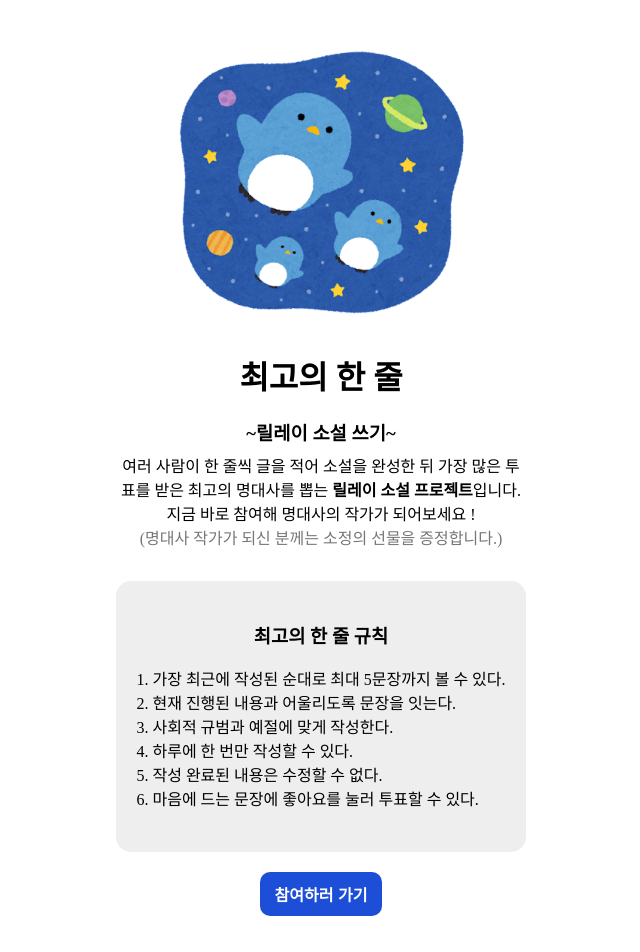
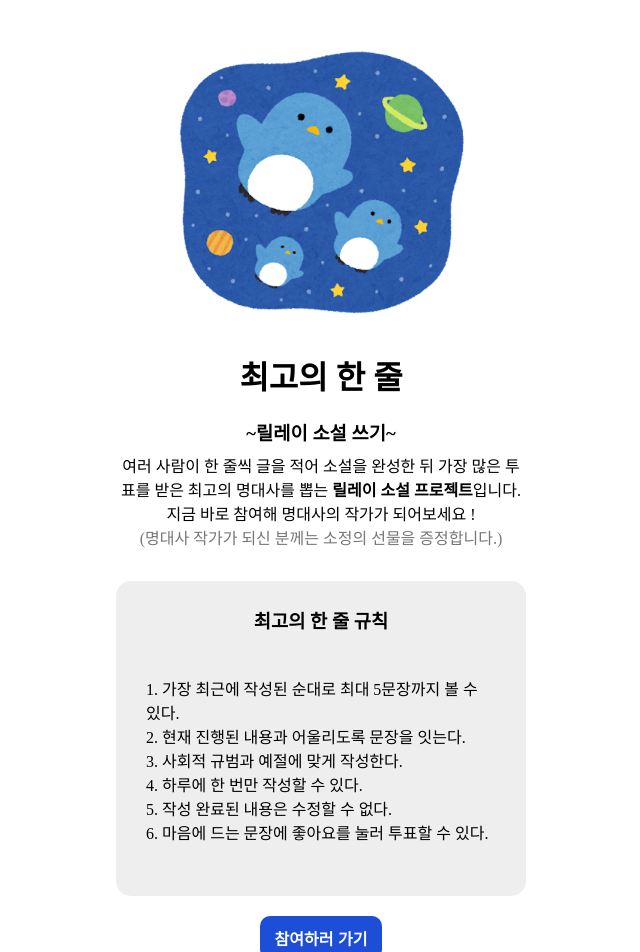
Before and after one commit to 2021bong/the-best-line, a Next.js app: page / in a window 1280 px wide. Shown: the top 952 px of the page, without its empty margins (319-959 px from the left). Before the commit the page ends 916 px from the top, so only its background shows below. Built offline with nearby package versions, Linux system fonts and the light colour scheme.

Commit message:
refactor : separating writing rules component into another file

```diff
--- a/app/globals.css
+++ b/app/globals.css
@@ -61,3 +61,11 @@ p {
   display: block;
   padding: 10px 30px;
 }
+
+.rules_box {
+  display: flex;
+  flex-direction: column;
+  padding: 25px 15px;
+  border-radius: 15px;
+  background-color: #eee;
+}
--- a/app/page.module.scss
+++ b/app/page.module.scss
@@ -14,15 +14,6 @@
 
     .description span {
       color: #777;
-    }
-
-    .rules_box {
-      display: flex;
-      flex-direction: column;
-      align-items: center;
-      padding: 40px 20px;
-      border-radius: 15px;
-      background-color: #eee;
     }
 
     .button {
--- a/app/page.tsx
+++ b/app/page.tsx
@@ -1,17 +1,9 @@
 import Image from 'next/image';
 import styles from './page.module.scss';
 import Link from 'next/link';
+import WritingRules from '@/src/components/writingRules';
 
 export default function Home() {
-  const writingRules = [
-    '가장 최근에 작성된 순대로 최대 5문장까지 볼 수 있다.',
-    '현재 진행된 내용과 어울리도록 문장을 잇는다.',
-    '사회적 규범과 예절에 맞게 작성한다.',
-    '하루에 한 번만 작성할 수 있다.',
-    '작성 완료된 내용은 수정할 수 없다.',
-    '마음에 드는 문장에 좋아요를 눌러 투표할 수 있다.',
-  ];
-
   return (
     <main className={styles.main}>
       <Image
@@ -34,15 +26,8 @@ export default function Home() {
           <br />
           <span>(명대사 작가가 되신 분께는 소정의 선물을 증정합니다.)</span>
         </p>
-        <div className={styles.rules_box + ' mb20'}>
-          <h3 className={'text_center mb20'}>최고의 한 줄 규칙</h3>
-          <ol className={styles.rules}>
-            {writingRules.map((rule, i) => (
-              <li key={rule}>{i + 1 + '. ' + rule}</li>
-            ))}
-          </ol>
-        </div>
-        <Link href='/write'>
+        <WritingRules />
+        <Link href='/progress'>
           <button className={styles.button}>참여하러 가기</button>
         </Link>
       </div>
--- /dev/null
+++ b/src/components/writingRules.tsx
@@ -0,0 +1,20 @@
+export default function WritingRules() {
+  const writingRules = [
+    '가장 최근에 작성된 순대로 최대 5문장까지 볼 수 있다.',
+    '현재 진행된 내용과 어울리도록 문장을 잇는다.',
+    '사회적 규범과 예절에 맞게 작성한다.',
+    '하루에 한 번만 작성할 수 있다.',
+    '작성 완료된 내용은 수정할 수 없다.',
+    '마음에 드는 문장에 좋아요를 눌러 투표할 수 있다.',
+  ];
+  return (
+    <div className='rules_box mb20'>
+      <h3 className='text_center mb20'>최고의 한 줄 규칙</h3>
+      <ol className='rules_box'>
+        {writingRules.map((rule, i) => (
+          <li key={rule}>{i + 1 + '. ' + rule}</li>
+        ))}
+      </ol>
+    </div>
+  );
+}
```
